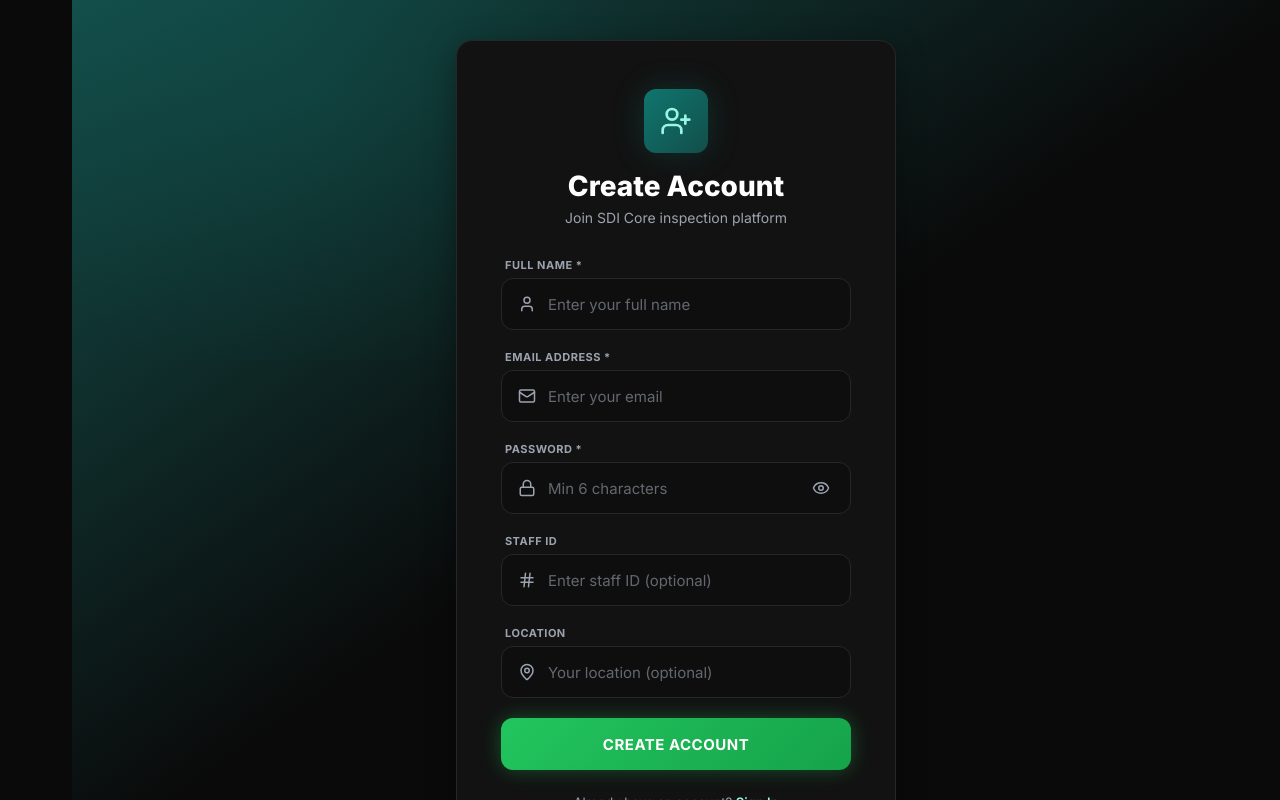
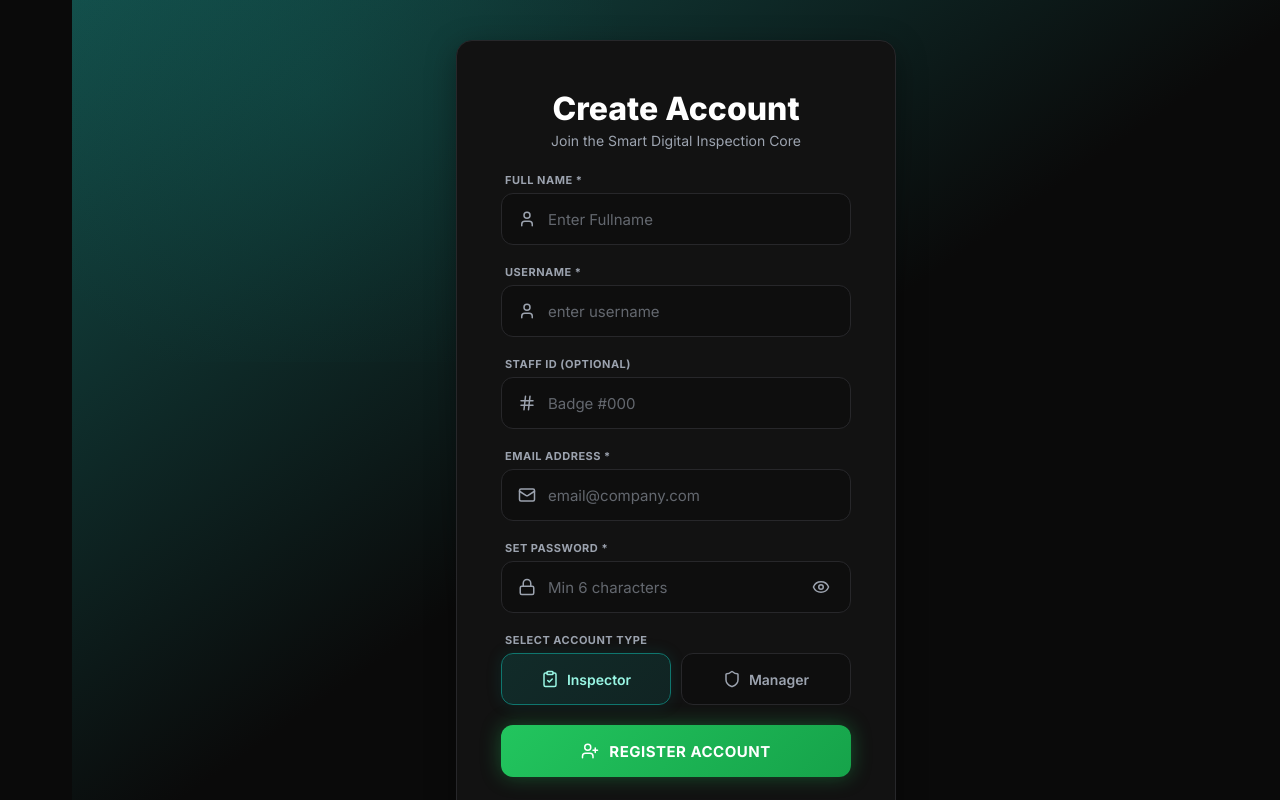
Before and after one commit to osei123/sdi-core-project, a React (Vite) app in the folder web/: page /signup in a window 1280 px wide. Built offline with nearby package versions, Linux system fonts and the light colour scheme.

Commit message:
feat: implement user signup flow with email verification and a dedicated signup page.

```diff
--- a/web/src/hooks/useAppLogic.js
+++ b/web/src/hooks/useAppLogic.js
@@ -129,7 +129,7 @@ export const useAppLogic = () => {
         if (error) throw error;
     };
 
-    const signup = async (email, password, fullName, staffId, location, phone) => {
+    const signup = async (email, password, fullName, username, staffId, role) => {
         const { data, error } = await supabase.auth.signUp({
             email,
             password,
@@ -138,6 +138,12 @@ export const useAppLogic = () => {
             },
         });
         if (error) throw error;
+        if (data.user) {
+            await supabase
+                .from('profiles')
+                .update({ role: role || 'inspector', full_name: fullName, username, staff_id: staffId })
+                .eq('id', data.user.id);
+        }
         return data;
     };
 
--- a/web/src/index.css
+++ b/web/src/index.css
@@ -371,6 +371,41 @@ ol {
   border-color: #0f766e;
 }
 
+/* ─── Role Selector (Account Type) ─── */
+.role-selector {
+  display: flex;
+  gap: 10px;
+}
+
+.role-btn {
+  flex: 1;
+  height: 52px;
+  border-radius: var(--radius-md);
+  background: rgba(0, 0, 0, 0.2);
+  border: 1px solid var(--border);
+  color: var(--text-muted);
+  font-size: 14px;
+  font-weight: 600;
+  display: flex;
+  align-items: center;
+  justify-content: center;
+  gap: 8px;
+  cursor: pointer;
+  transition: all var(--transition);
+}
+
+.role-btn:hover {
+  border-color: rgba(15, 118, 110, 0.5);
+  color: var(--text-secondary);
+}
+
+.role-btn.active {
+  background: linear-gradient(135deg, rgba(15, 118, 110, 0.25), rgba(13, 78, 74, 0.3));
+  border-color: #0f766e;
+  color: #99f6e4;
+  box-shadow: 0 0 15px rgba(15, 118, 110, 0.2);
+}
+
 /* ─── Page Header ─── */
 .page-header {
   display: flex;
--- a/web/src/pages/SignupPage.jsx
+++ b/web/src/pages/SignupPage.jsx
@@ -1,17 +1,17 @@
 import React, { useState, useRef } from 'react';
 import { useNavigate } from 'react-router-dom';
-import { Shield, Mail, Lock, Eye, EyeOff, User, MapPin, Hash, ArrowLeft, UserPlus } from 'lucide-react';
+import { Mail, Lock, Eye, EyeOff, User, Hash, ArrowLeft, UserPlus, Shield, ClipboardCheck } from 'lucide-react';
 import { useToast } from '../components/Toast';
 
 const SignupPage = ({ appLogic }) => {
     const [step, setStep] = useState(1); // 1 = form, 2 = otp
     const [form, setForm] = useState({
         fullName: '',
+        username: '',
         email: '',
         password: '',
         staffId: '',
-        location: '',
-        phone: '',
+        role: 'inspector',
     });
     const [showPw, setShowPw] = useState(false);
     const [otp, setOtp] = useState(['', '', '', '', '', '']);
@@ -26,7 +26,7 @@ const SignupPage = ({ appLogic }) => {
 
     const handleSignup = async (e) => {
         e.preventDefault();
-        if (!form.fullName || !form.email || !form.password) {
+        if (!form.fullName || !form.username || !form.email || !form.password) {
             toast('Please fill in all required fields', 'error');
             return;
         }
@@ -36,7 +36,7 @@ const SignupPage = ({ appLogic }) => {
         }
         setIsLoading(true);
         try {
-            await appLogic.signup(form.email, form.password, form.fullName, form.staffId, form.location, form.phone);
+            await appLogic.signup(form.email, form.password, form.fullName, form.username, form.staffId, form.role);
             toast('Verification code sent to your email', 'success');
             setStep(2);
         } catch (err) {
@@ -128,12 +128,9 @@ const SignupPage = ({ appLogic }) => {
     return (
         <div className="auth-page">
             <div className="auth-card">
-                <div className="logo-area">
-                    <div className="logo-icon">
-                        <UserPlus size={32} color="#99f6e4" />
-                    </div>
-                    <h1>Create Account</h1>
-                    <p className="subtitle">Join SDI Core inspection platform</p>
+                <div className="logo-area" style={{ marginBottom: 24 }}>
+                    <h1 style={{ fontSize: 32, marginBottom: 4 }}>Create Account</h1>
+                    <p className="subtitle">Join the Smart Digital Inspection Core</p>
                 </div>
 
                 <form onSubmit={handleSignup}>
@@ -143,9 +140,35 @@ const SignupPage = ({ appLogic }) => {
                             <User size={18} className="icon" />
                             <input
                                 type="text"
-                                placeholder="Enter your full name"
+                                placeholder="Enter Fullname"
                                 value={form.fullName}
                                 onChange={(e) => handleChange('fullName', e.target.value)}
+                            />
+                        </div>
+                    </div>
+
+                    <div className="form-group">
+                        <label>Username *</label>
+                        <div className="input-wrapper">
+                            <User size={18} className="icon" />
+                            <input
+                                type="text"
+                                placeholder="enter username"
+                                value={form.username}
+                                onChange={(e) => handleChange('username', e.target.value)}
+                            />
+                        </div>
+                    </div>
+
+                    <div className="form-group">
+                        <label>Staff ID (Optional)</label>
+                        <div className="input-wrapper">
+                            <Hash size={18} className="icon" />
+                            <input
+                                type="text"
+                                placeholder="Badge #000"
+                                value={form.staffId}
+                                onChange={(e) => handleChange('staffId', e.target.value)}
                             />
                         </div>
                     </div>
@@ -156,15 +179,16 @@ const SignupPage = ({ appLogic }) => {
                             <Mail size={18} className="icon" />
                             <input
                                 type="email"
-                                placeholder="Enter your email"
+                                placeholder="email@company.com"
                                 value={form.email}
                                 onChange={(e) => handleChange('email', e.target.value)}
+                                autoComplete="email"
                             />
                         </div>
                     </div>
 
                     <div className="form-group">
-                        <label>Password *</label>
+                        <label>Set Password *</label>
                         <div className="input-wrapper">
                             <Lock size={18} className="icon" />
                             <input
@@ -172,6 +196,7 @@ const SignupPage = ({ appLogic }) => {
                                 placeholder="Min 6 characters"
                                 value={form.password}
                                 onChange={(e) => handleChange('password', e.target.value)}
+                                autoComplete="new-password"
                             />
                             <button type="button" className="toggle-btn" onClick={() => setShowPw(!showPw)}>
                                 {showPw ? <EyeOff size={18} /> : <Eye size={18} />}
@@ -180,33 +205,36 @@ const SignupPage = ({ appLogic }) => {
                     </div>
 
                     <div className="form-group">
-                        <label>Staff ID</label>
-                        <div className="input-wrapper">
-                            <Hash size={18} className="icon" />
-                            <input
-                                type="text"
-                                placeholder="Enter staff ID (optional)"
-                                value={form.staffId}
-                                onChange={(e) => handleChange('staffId', e.target.value)}
-                            />
-                        </div>
-                    </div>
-
-                    <div className="form-group">
-                        <label>Location</label>
-                        <div className="input-wrapper">
-                            <MapPin size={18} className="icon" />
-                            <input
-                                type="text"
-                                placeholder="Your location (optional)"
-                                value={form.location}
-                                onChange={(e) => handleChange('location', e.target.value)}
-                            />
+                        <label>Select Account Type</label>
+                        <div className="role-selector">
+                            <button
+                                type="button"
+                                className={`role-btn ${form.role === 'inspector' ? 'active' : ''}`}
+                                onClick={() => handleChange('role', 'inspector')}
+                            >
+                                <ClipboardCheck size={18} />
+                                Inspector
+                            </button>
+                            <button
+                                type="button"
+                                className={`role-btn ${form.role === 'manager' ? 'active' : ''}`}
+                                onClick={() => handleChange('role', 'manager')}
+                            >
+                                <Shield size={18} />
+                                Manager
+                            </button>
                         </div>
                     </div>
 
                     <button type="submit" className="btn-primary" disabled={isLoading} style={{ marginTop: 8 }}>
-                        {isLoading ? <div className="spinner" /> : 'CREATE ACCOUNT'}
+                        {isLoading ? (
+                            <div className="spinner" />
+                        ) : (
+                            <>
+                                <UserPlus size={18} />
+                                REGISTER ACCOUNT
+                            </>
+                        )}
                     </button>
                 </form>
 
```
